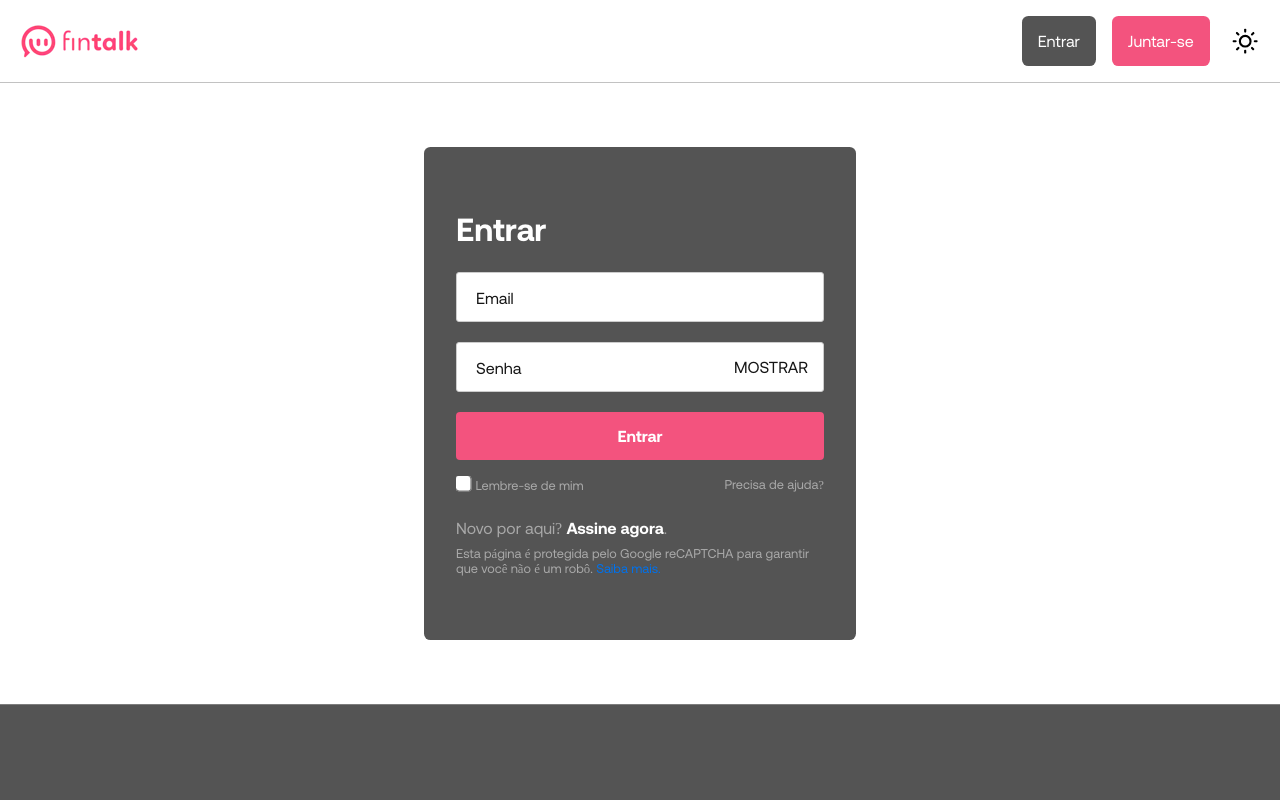
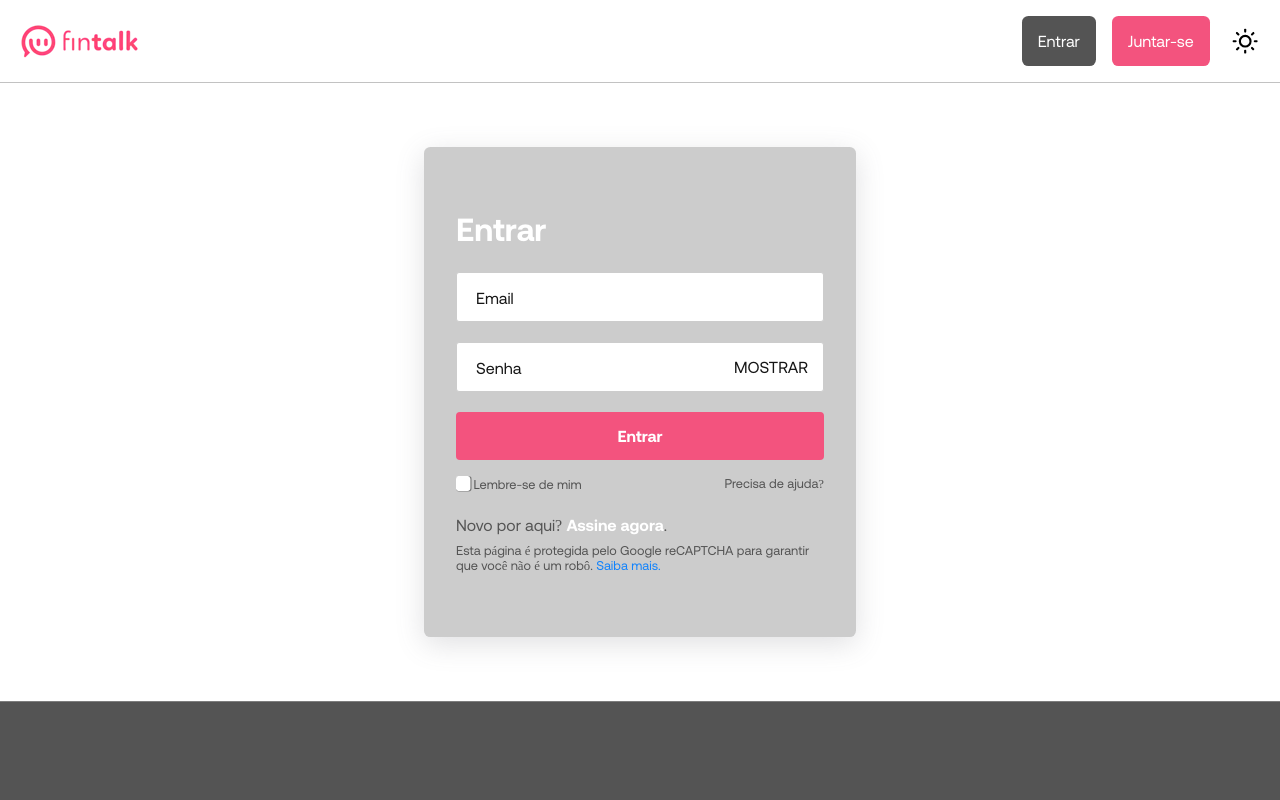
Before and after one commit to andreluizfr/Fintalk-Chat-Frontend, a React (Vite) app: page /login in a window 1280 px wide. Shown: the top 800 px of the page. Built offline with nearby package versions, Linux system fonts and the light colour scheme.

Commit message:
refactor: refactoring login page and adjusting styledInput with no warning and validation option

```diff
--- a/src/assets/scss/variables.scss
+++ b/src/assets/scss/variables.scss
@@ -48,6 +48,7 @@ $color-light-green: rgba(#4ADE80, 0.6);
 $color-green: #4ADE80;
 $color-dark-green: #3ebe6d;
 
+$color-light-blue: #1283fc;
 $color-blue: #0071eb;
 
 $color-red: rgb(226, 20, 31);
--- a/src/components/StyledInput/index.tsx
+++ b/src/components/StyledInput/index.tsx
@@ -47,9 +47,9 @@ const StyledInput = (props: Props, ref: React.ForwardedRef<HTMLInputElement>) =>
   //se foi passada a propriedade warning, coloca a tag p com o warning
   return (
     <div className='Styled-input'>
-      <input {...rest} ref={ref} onBlur={wasBlured} id={title+"Input"} className="Input" data-theme={theme} />
+      <input {...rest} ref={ref} onBlur={wasBlured} id={title+"Input"} className="Input" data-theme={theme} data-validation={warning?true:false}/>
       {title ?
-        <span className='Title' data-theme={theme}>{title}</span>
+        <span className='Title' data-theme={theme} data-validation={warning?true:false}>{title}</span>
         :
         null
       }
--- a/src/constants/messages.json
+++ b/src/constants/messages.json
@@ -15,7 +15,8 @@
       "enterValidPassword": "A senha deve ter entre 4 e 60 caracteres.",
       "emailOrPasswordNull": "Email ou senha não foram identificados.",
       "signupSuccessful": "Registro realizado com sucesso, você será redirecionado em breve.",
-      "enterName": "Informe um nome válido."
+      "enterName": "Informe um nome válido.",
+      "loginSuccessful": "Login realizado com sucesso, você será redirecionado em breve."
     },
     "en": {
       "requestError": "Error: The server couldn't handle the request.",
@@ -33,6 +34,7 @@
       "enterValidPassword": "The password must have between 4 and 60 caracters.",
       "emailOrPasswordNull": "Email or password were not identified.",
       "signupSuccessful": "Signup was successful, you will be redirect soon.",
-      "enterName": "Enter a valid name."
+      "enterName": "Enter a valid name.",
+      "loginSuccessful": "Login was successful, you will be redirect soon."
     }
   }
--- a/src/pages/Login/index.tsx
+++ b/src/pages/Login/index.tsx
@@ -7,31 +7,35 @@ import { StoreState } from '@store/redux/config';
 import { useEffect, useState } from 'react';
 import { useSelector } from 'react-redux';
 import { toast } from 'react-toastify';
+import { useForm } from "react-hook-form";
+
+interface loginForm {
+  email: string,
+  password: string,
+}
 
 export default function LoginPage(): JSX.Element {
 
   const themeStore = useSelector((state: StoreState) => state.theme);
   const languageStore = useSelector((state: StoreState) => state.language);
 
-  const [email, setEmail] = useState<string>("");
-  const [password, setPassword] = useState<string>("");
+  const { register, handleSubmit } = useForm<loginForm>();
 
-  function onSubmit (e: React.FormEvent){
-    e.preventDefault();
+  const [email, setEmail] = useState<string | null>(null);
+  const [password, setPassword] = useState<string | null>(null);
 
-    const inputs = document.getElementsByClassName("Input") as HTMLCollection;
-
-    setEmail((inputs[0] as HTMLInputElement).value);
-    setPassword((inputs[1] as HTMLInputElement).value);
+  function onSubmit(data: loginForm) {
+    setEmail(data.email);
+    setPassword(data.password);
   }
 
   const loginResult = LoginService(email, password);
 
   useEffect(()=>{
-    if(email!=="" && password!==""){
+    if(email && password){
         loginResult.refetch();
-        setEmail("");
-        setPassword("");
+        setEmail(null);
+        setPassword(null);
     }
   }, [email, password]);
 
@@ -43,7 +47,7 @@ export default function LoginPage(): JSX.Element {
         });
 
     else if(loginResult.data?.data)
-        toast.success("Login realizado com sucesso, você será redirecionado em breve.", {
+        toast.success(languageStore.messages.loginSuccessful, {
             position: "top-right",
             hideProgressBar: false
         });
@@ -52,27 +56,24 @@ export default function LoginPage(): JSX.Element {
   return (
     <main className='login-page' data-theme={themeStore.selectedTheme}>
 
-        <form className='Login-form' onSubmit={onSubmit}>
+        <form className='Login-form' onSubmit={handleSubmit(onSubmit)} data-theme={themeStore.selectedTheme}>
+
             <h1 className='Title'>Entrar</h1>
 
             <StyledInput
               title={languageStore.labels.email}
-                warning={languageStore.messages.enterValidEmail}
               hasShow={false}
               theme={themeStore.selectedTheme}
               type='email'
-                required
+              {...register("email")}
             />
 
             <StyledInput
               title={languageStore.labels.password}
-                warning={languageStore.messages.enterValidPassword}
               hasShow={true}
               theme={themeStore.selectedTheme}
               type='password'
-                minLength={4}
-                maxLength={60}
-                required
+              {...register("password")}
             />
 
             <button className='Login-button' type='submit'>
@@ -81,26 +82,23 @@ export default function LoginPage(): JSX.Element {
 
             <div className='Remember-me-and-need-help-container'>
                 <div className='Remember-me-checkbox'>
-                    <label>
-                        <input type='checkbox'/>
-                        <span/>
-                    </label>
+                    <input type='checkbox' data-theme={themeStore.selectedTheme}/>
 
-                    <span>
+                    <span data-theme={themeStore.selectedTheme}>
                       {languageStore.messages.rememberMe}
                     </span>
                 </div>
 
-                <span className='Need-help'>
+                <span className='Need-help' data-theme={themeStore.selectedTheme}>
                   {languageStore.messages.needHelp}
                 </span>
             </div>
 
-            <div className='Aditional-infos-container'>
-                <p className='New-members'>
+            <div className='Aditional-infos-container' data-theme={themeStore.selectedTheme}>
+                <p className='New-members' data-theme={themeStore.selectedTheme}>
                   {languageStore.messages.newHere} <strong>{languageStore.messages.signupNow}</strong>.
                 </p>
-                <p className='Recaptcha-notice'>
+                <p className='Recaptcha-notice' data-theme={themeStore.selectedTheme}>
                   {languageStore.messages.reCaptcha} <a href="#">{languageStore.messages.learnMore}</a>
                 </p>
             </div>
--- a/src/pages/Login/styles.scss
+++ b/src/pages/Login/styles.scss
@@ -13,30 +13,37 @@
     background-color: $color-neutral-900;
   }
 
-  @include mq-small{
+  @include mq-small {
     padding: 4rem;
   }
 
-  > .Login-form{
+  >.Login-form {
     width: 100%;
     @include flex-column-start-start;
     gap: 1rem;
     padding: 4rem 2rem;
-    background-color: $color-neutral-700;
+    box-shadow: rgba(100, 100, 111, 0.2) 0px 7px 29px 0px;
+
+    @include mq-small {
+      width: 27rem;
       border-radius: .4rem;
-
-    @include mq-small{
-      width: 27rem;
     }
 
-    & > .Title{
+    &[data-theme="light"] {
+      background-color: $color-neutral-300;
+    }
+    &[data-theme="dark"] {
+      background-color: $color-neutral-700;
+    }
+
+    &>.Title {
       margin: 0 0 .5rem 0;
       font-size: $font-size-xl;
       color: $color-white;
       font-weight: $font-weight-bold;
     }
 
-    .Login-button{
+    .Login-button {
       width: 100%;
       height: 3rem;
       border-radius: .25rem;
@@ -49,20 +56,24 @@
       cursor: pointer;
     }
 
-    .Remember-me-and-need-help-container{
+    .Remember-me-and-need-help-container {
       width: 100%;
       @include flex-row-space-between-center;
 
-        .Remember-me-checkbox{
+      .Remember-me-checkbox {
         @include flex-row-center-center;
 
-            label{
-                input{
+        input {
           position: relative;
           inset: 0;
           zoom: 1.2;
+
+          &:checked::after {
+            display: block;
           }
-                input::before{
+        }
+
+        input::before {
           content: "";
           display: block;
           position: absolute;
@@ -72,7 +83,8 @@
           border-radius: .125rem;
           background-color: $color-white;
         }
-                input::after{
+
+        input::after {
           content: "";
           display: none;
           position: absolute;
@@ -84,55 +96,65 @@
           background-size: 80%;
           background-repeat: no-repeat;
         }
+
+        span {
+          margin-left: .125rem;
+          font-size: $font-size-small;
+          &[data-theme="light"] {
+            color: $color-neutral-700;
           }
-
-            label input:focus::before{
-                background-color: $color-neutral-100;
+          &[data-theme="dark"] {
+            color: $color-neutral-500;
           }
-
-            label input:checked::after{
-                display: block;
-            }
-
-            span{
-                margin-left: .125rem;
-                color: $color-neutral-500;
-                font-size: $font-size-small;
         }
       }
 
-        .Need-help{
+      .Need-help {
+        font-size: $font-size-small;
+        cursor: pointer;
+        &[data-theme="light"] {
+          color: $color-neutral-700;
+        }
+        &[data-theme="dark"] {
           color: $color-neutral-500;
-            font-size: $font-size-small;
+        }
+      }
+    }
+
+    .Aditional-infos-container {
+
+      &[data-theme="light"] {
+        color: $color-neutral-700;
+      }
+      &[data-theme="dark"] {
+        color: $color-neutral-500;
+      }
+
+      .New-members {
+        margin: .5rem 0 .5rem 0;
+        font-size: $font-size-normal;
+
+        strong {
+          color: $color-white;
           cursor: pointer;
         }
       }
 
-    .Aditional-infos-container{
-        color: $color-neutral-500;
-
-        .New-members{
-            margin: .5rem 0 .5rem 0;
-            font-size: $font-size-normal;
-
-            strong{
-                color: $color-white;
-            }
-        }
-        .Recaptcha-notice{
+      .Recaptcha-notice {
         margin: .5rem 0 0 0;
         font-size: $font-size-small;
         line-height: .94rem;
 
-            a{
-                color: $color-blue;
+        a {
+          color: $color-light-blue;
           text-decoration: none;
 
-                &:visited{
-                    color: $color-blue;
+          &:visited {
+            color: $color-light-blue;
             text-decoration: none;
           }
-                &:hover{
+
+          &:hover {
             text-decoration: underline;
           }
         }
```
Also changed, not shown: src/components/StyledInput/styles.scss (+8 -8 lines). Lines whose indentation alone changed are shown as unchanged.
